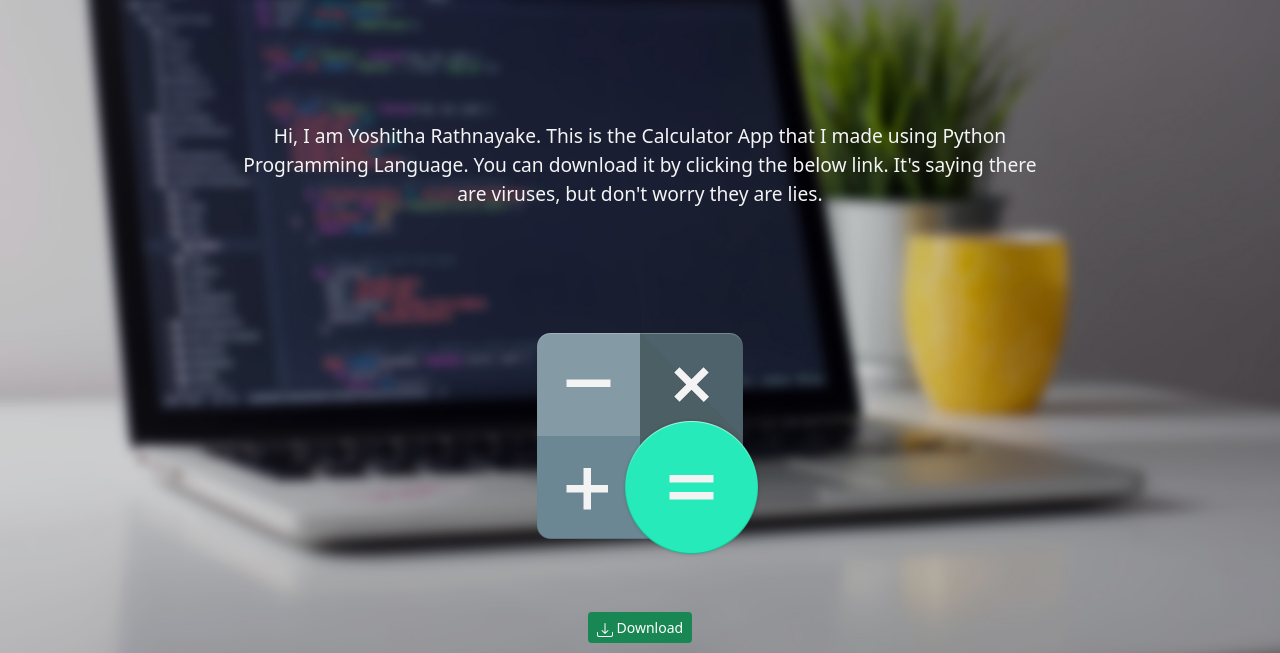
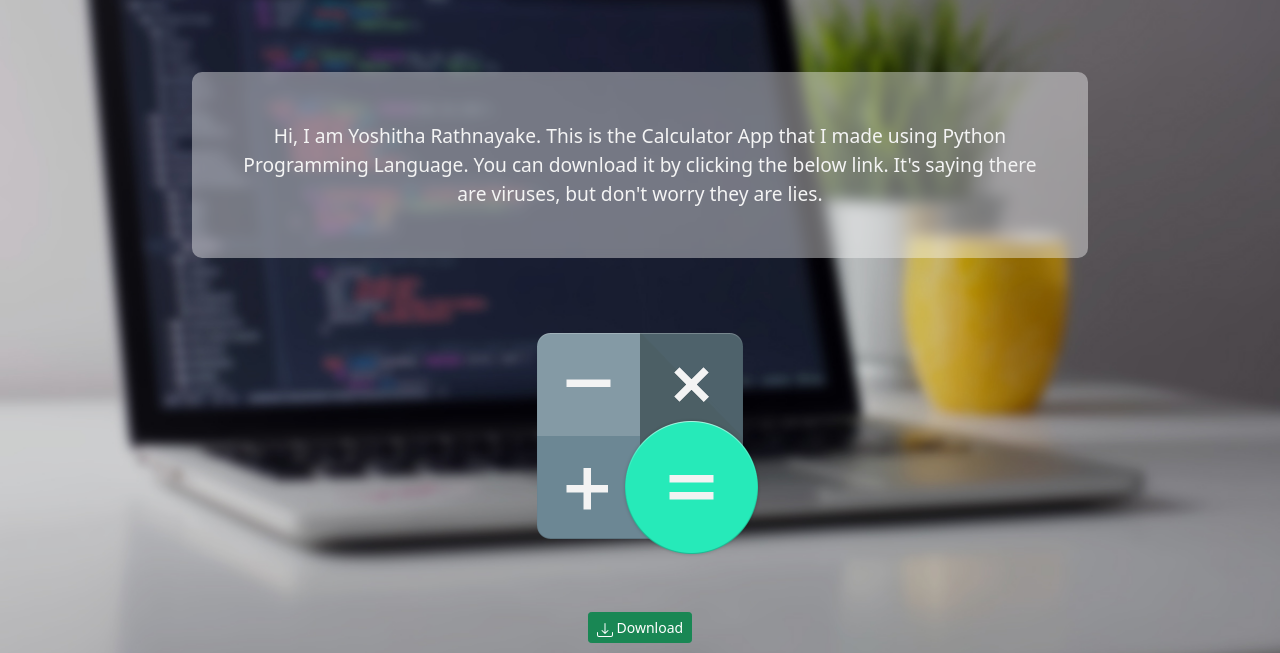
Before and after one commit to YoshithaRathnayake/CALCULATOR-WEBSITE, a plain HTML site: page index.html in a window 1280 px wide. Shown: the part 184-837 px from the top of the page. Drawn offline with nearby package versions, Linux system fonts and the light colour scheme; a web font is replaced by a local one.

Commit message:
added blur effect to paragraph  (#126)
* Contributing readme changed

* added blur effect to paragraph

* Update README.md

```diff
--- a/assets/css/styles.css
+++ b/assets/css/styles.css
@@ -22,6 +22,9 @@
 }
 
 .paragraph {
+	background-color: rgba(255, 255, 255, 0.4);
+	-webkit-backdrop-filter: blur(5px);
+	backdrop-filter: blur(5px);
 	width: 70%;
 	font-size: larger;
 	font-weight: lighter;
```
Also changed, not shown: 1 other file.
